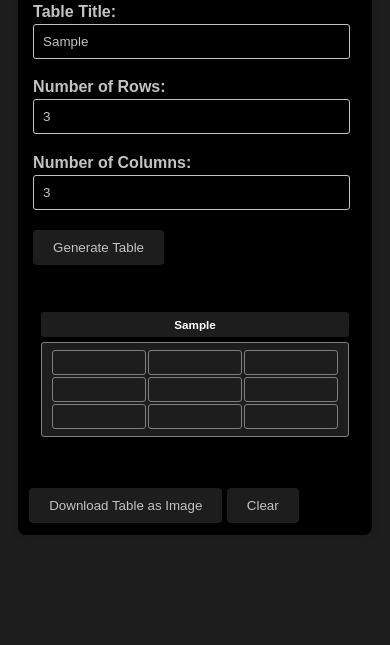
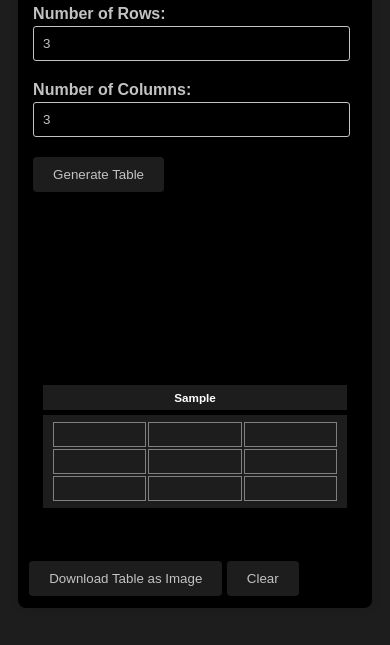
Before and after one commit to MuhammadAbdullah029/Table, a plain HTML site: page index.html in a window 390 px wide. Both pictures are taken after typing "Sample" into the empty fields and a click on the button "Generate Table". Shown: the part 199-844 px from the top of the page. Drawn offline with nearby package versions, Linux system fonts and the light colour scheme.

Commit message:
Resonsive

```diff
--- a/style.css
+++ b/style.css
@@ -123,7 +123,7 @@ caption {
         padding-top: 8vw;
     }
     #tableContainer {
-        padding: 3vw;
+        padding: 3.5vw;
         overflow-x: scroll;
     }
     .form-container label {
@@ -139,13 +139,19 @@ caption {
     }
     caption {
         padding: 1.5vw;
+        border-radius: 0px;
+        border: none;
     }
     table {
     overflow-x: scroll;
+    margin-top: 40vw;
+    border-radius: 0px;
+    border: none;
 
     }
     table, th, td {
         padding: 5px 8px;
         font-size: 3vw;
+        border-radius: 0px;
     }
 }
```
